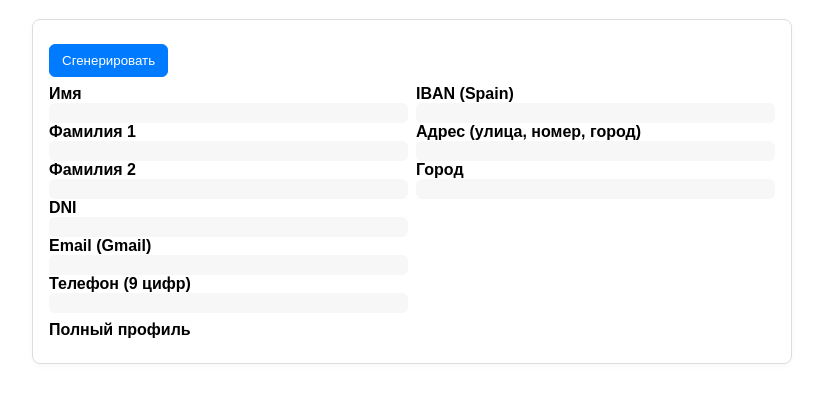
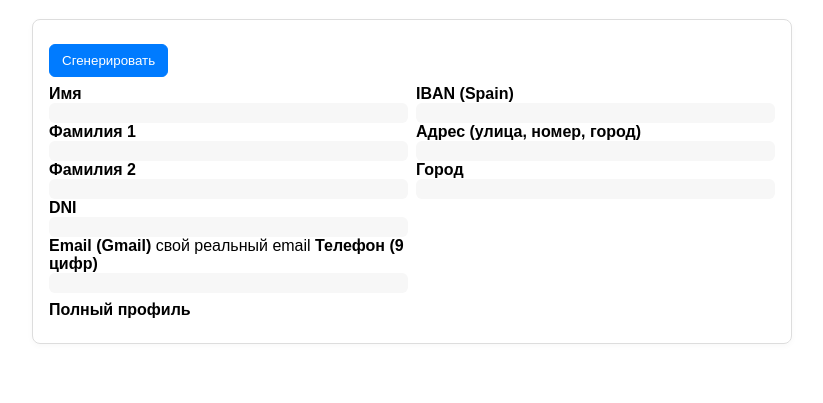
Before and after one commit to alexzone230696-max/Filmapp, a plain HTML site: page index.html in a window 1280 px wide. Shown: the part 81-484 px from the top of the page, without its empty margins (228-1051 px from the left). Drawn offline with Linux system fonts and the light colour scheme.

Commit message:
Update index.html

```diff
--- a/index.html
+++ b/index.html
@@ -40,7 +40,7 @@
         <div id="dni" class="output"></div>
 
         <label>Email (Gmail)</label>
-        <div id="email" class="output"></div>
+        свой реальный email
 
         <label>Телефон (9 цифр)</label>
         <div id="phone" class="output"></div>
```
